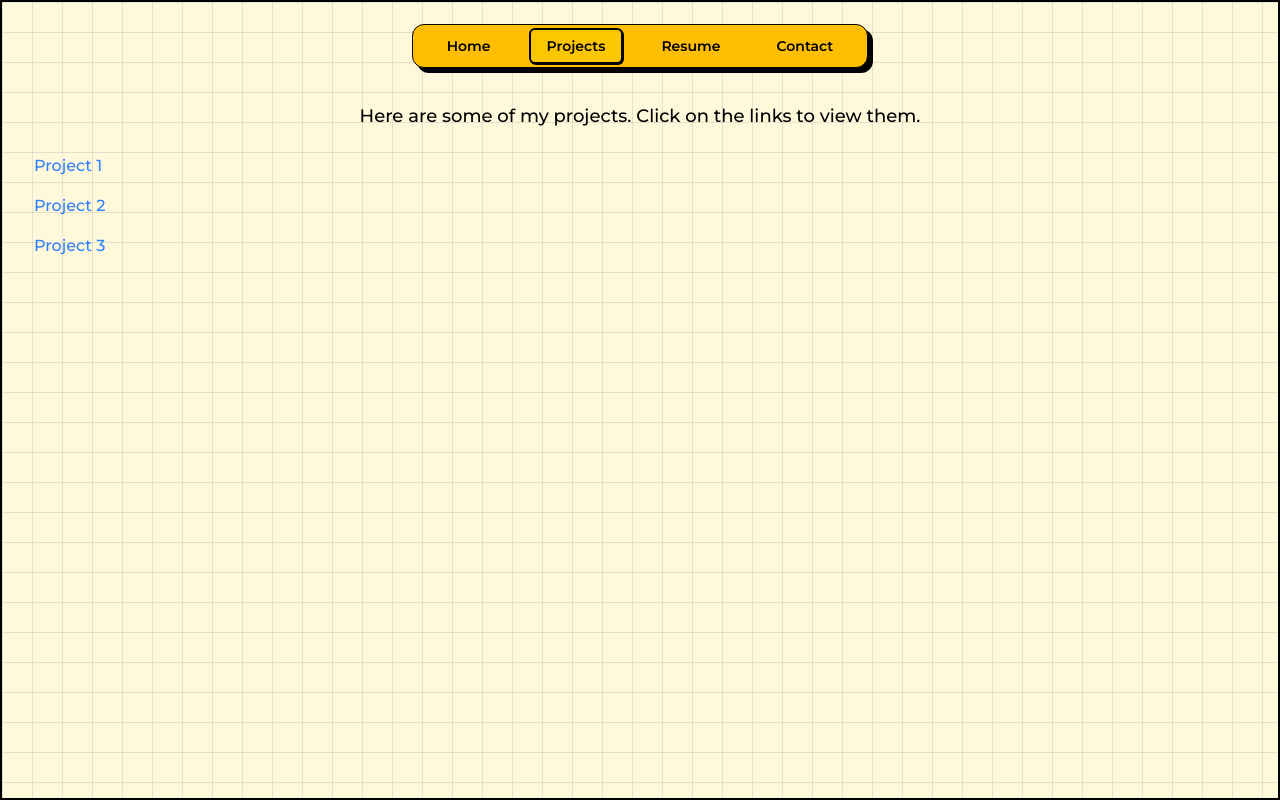
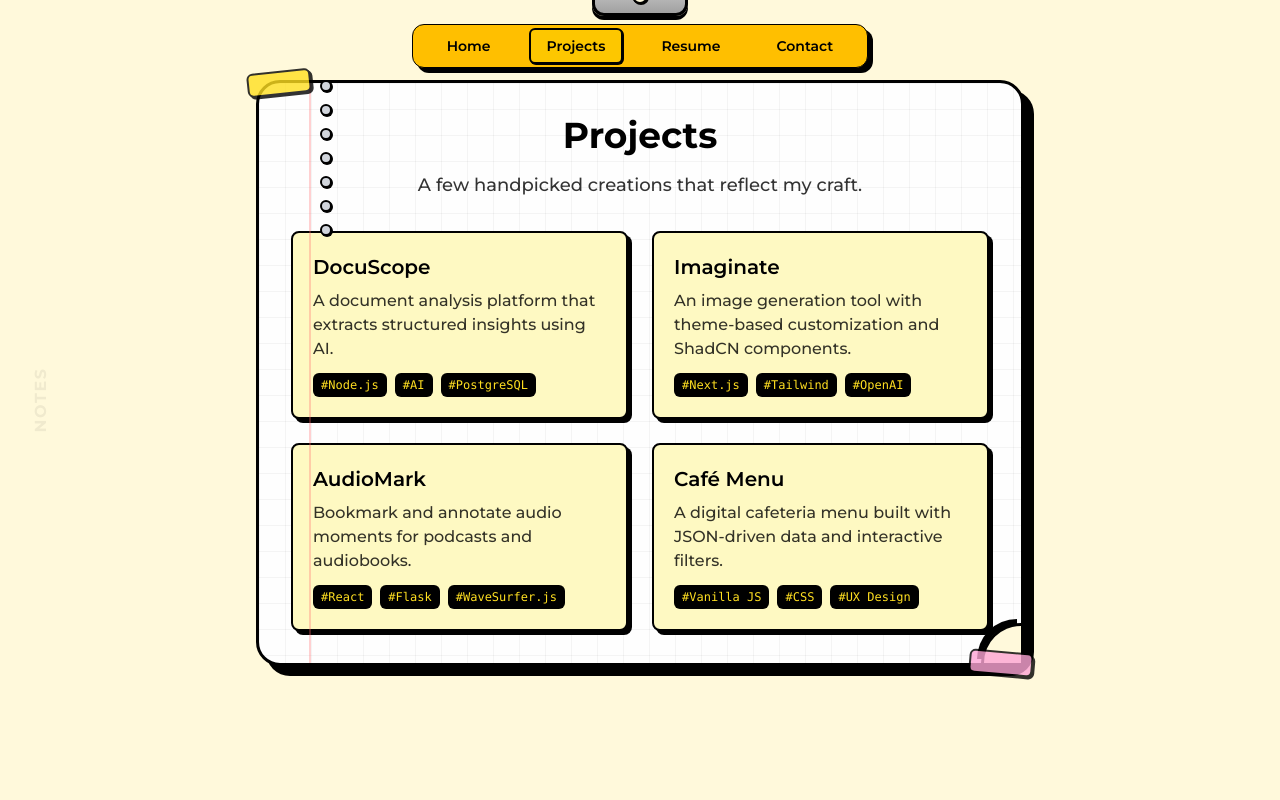
Before and after one commit to ayush-848/minimal-portfolio, a React (Vite) app: page /minimal-portfolio/projects in a window 1280 px wide. Built offline with nearby package versions, Linux system fonts and the light colour scheme.

Commit message:
added project page

```diff
--- a/src/components/main/PageWrapper.jsx
+++ b/src/components/main/PageWrapper.jsx
@@ -14,10 +14,20 @@ const PageWrapper = ({ children }) => {
         <div className="w-4 h-4 bg-[#FFF9DB] border-2 border-black rounded-full shadow-[1px_1px_0px_black]" />
       </div>
 
+      {/* Spiral Rings (Left side) */}
+      <div className="absolute top-[80px] left-[calc(50%-320px)] flex flex-col gap-3 z-10">
+        {Array.from({ length: 7 }).map((_, i) => (
+          <div key={i} className="w-3 h-3 border-2 border-black rounded-full bg-gray-300 shadow-[1px_1px_0px_black]" />
+        ))}
+      </div>
+
       {/* Notepad Body */}
       <div className="relative w-full max-w-3xl bg-[#FEFEFE] border-[3px] border-black rounded-[1.5rem] shadow-[10px_10px_0px_#000] p-8
         bg-[linear-gradient(to_right,#0000000a_1px,transparent_1px),linear-gradient(to_bottom,#0000000a_1px,transparent_1px)]
         bg-[size:26px_26px]">
+
+        {/* Red Margin Line */}
+        <div className="absolute top-0 left-[50px] bottom-0 w-[2px] bg-red-400 opacity-30 z-0" />
 
         {/* Curl */}
         <div className="absolute bottom-0 right-0 w-10 h-10 bg-[#FFF9DB] border-t-[3px] border-l-[3px] border-black rounded-tl-full shadow-[-4px_-4px_0px_#000]" />
--- a/src/pages/Projects.jsx
+++ b/src/pages/Projects.jsx
@@ -1,44 +1,76 @@
-import React from 'react'
+import React from "react";
 import NavMenu from "../components/main/NavMenu";
+import PageWrapper from "../components/main/PageWrapper";
+
+const projects = [
+  {
+    title: "DocuScope",
+    description: "A document analysis platform that extracts structured insights using AI.",
+    link: "https://example.com/project1",
+    tags: ["Node.js", "AI", "PostgreSQL"],
+  },
+  {
+    title: "Imaginate",
+    description: "An image generation tool with theme-based customization and ShadCN components.",
+    link: "https://example.com/project2",
+    tags: ["Next.js", "Tailwind", "OpenAI"],
+  },
+  {
+    title: "AudioMark",
+    description: "Bookmark and annotate audio moments for podcasts and audiobooks.",
+    link: "https://example.com/project3",
+    tags: ["React", "Flask", "WaveSurfer.js"],
+  },
+  {
+    title: "Café Menu",
+    description: "A digital cafeteria menu built with JSON-driven data and interactive filters.",
+    link: "https://example.com/project4",
+    tags: ["Vanilla JS", "CSS", "UX Design"],
+  },
+];
 
 const Projects = () => {
   return (
-      <div
-        className="bg-[#FFF9DB] dark:bg-[#20294B]
-        sm:border-x-2 border-x-0 border-y-2
-        sm:shadow-shadow shadow-none
-        flex flex-col justify-between
-        sm:p-8 p-4 border-border
-        min-h-screen
-        bg-[linear-gradient(to_right,#80808033_1px,transparent_1px),linear-gradient(to_bottom,#80808033_1px,transparent_1px)]
-        bg-[size:30px_30px]"
-      >
-        <NavMenu />
-        <div>
-          <h1 className="text-3xl font-bold text-center mb-8">Projects</h1>
-          <p className="text-center text-lg">
-            Here are some of my projects. Click on the links to view them.
+    <div className="relative bg-[#FFF9DB] dark:bg-[#20294B] min-h-screen">
+      <NavMenu />
+
+      <PageWrapper>
+        <div className="text-center">
+          <h1 className="text-4xl font-bold mb-4 text-main-foreground">Projects</h1>
+          <p className="text-lg text-main-foreground/80 mb-8">
+            A few handpicked creations that reflect my craft.
           </p>
-          <ul className="mt-6 space-y-4">
-            <li>
-              <a href="https://example.com/project1" className="text-blue-500 hover:underline">
-                Project 1
-              </a>
-            </li>
-            <li>
-              <a href="https://example.com/project2" className="text-blue-500 hover:underline">
-                Project 2
-              </a>
-            </li>
-            <li>
-              <a href="https://example.com/project3" className="text-blue-500 hover:underline">
-                Project 3
-              </a>
-            </li>
-          </ul>
         </div>
-      </div>
-    );
-}
 
-export default Projects
+        <div className="grid sm:grid-cols-2 gap-6">
+          {projects.map((project, index) => (
+            <a
+              href={project.link}
+              key={index}
+              target="_blank"
+              rel="noopener noreferrer"
+              className="group border-2 border-black rounded-lg p-5 bg-yellow-100 hover:bg-yellow-200 transition-all shadow-[4px_4px_0px_black] hover:shadow-[2px_2px_0px_black] cursor-pointer"
+            >
+              <h2 className="text-xl font-semibold mb-2 text-main-foreground group-hover:underline">
+                {project.title}
+              </h2>
+              <p className="text-main-foreground/80 mb-3">{project.description}</p>
+              <div className="flex flex-wrap gap-2">
+                {project.tags.map((tag, i) => (
+                  <span
+                    key={i}
+                    className="bg-black text-yellow-300 text-xs px-2 py-1 rounded-md font-mono"
+                  >
+                    #{tag}
+                  </span>
+                ))}
+              </div>
+            </a>
+          ))}
+        </div>
+      </PageWrapper>
+    </div>
+  );
+};
+
+export default Projects;
```
